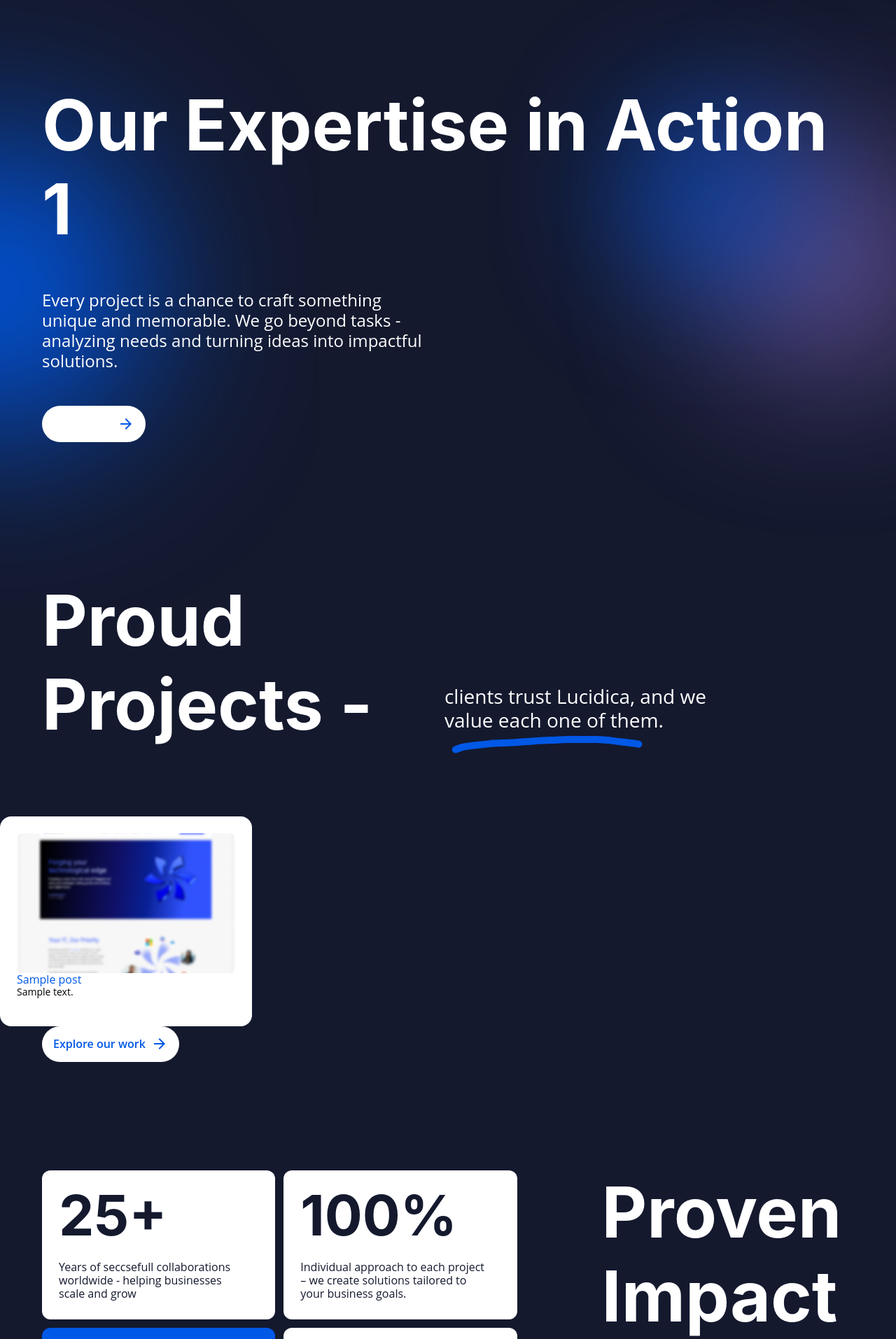
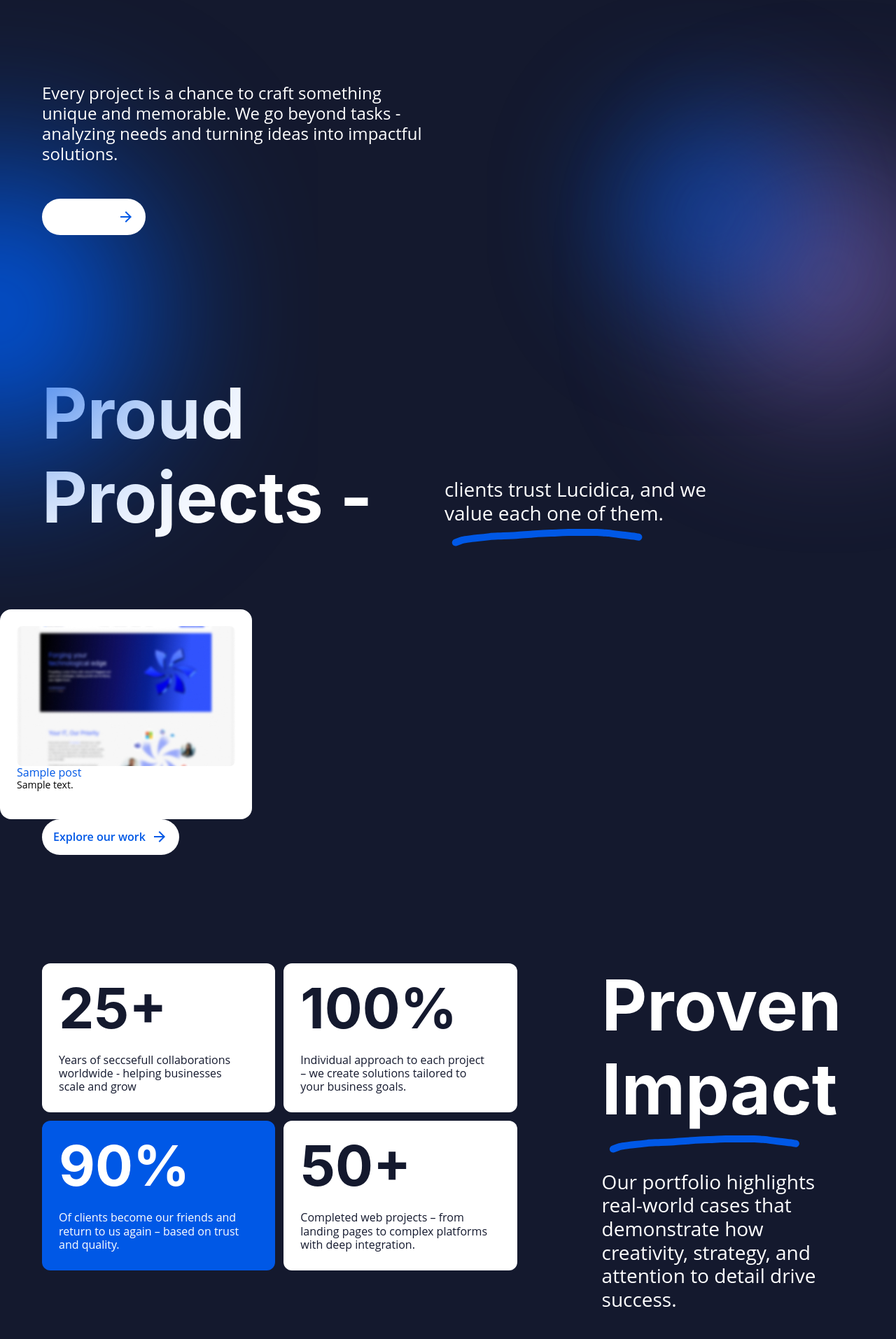
Before and after one commit to microna/lucidica-portfolio-wp, a WordPress theme: template theme/lucidica-portfolio/index.php in a window 1280 px wide; the page is wider, and only the part inside the window is pictured. Shown: the part 360-2274 px from the top of that part at 70% size. Run offline with PHP 8.4 and a stand-in for WordPress, Linux system fonts and the light colour scheme; the site name, menu and one post (Sample post) are stand-ins, and other content is empty.

Commit message:
testing 1

```diff
--- a/theme/lucidica-portfolio/index.php
+++ b/theme/lucidica-portfolio/index.php
@@ -15,7 +15,7 @@
     </div>
     <div class="container">
         <div class="hero__content">
-            <h1 class="hero__title fade-in-delay-1">Our Expertise in Action 1</h1>
+            <!-- <h1 class="hero__title fade-in-delay-1">Our Expertise in Action</h1> -->
 
             <p class="hero__text fade-in-delay-3">
                 Every project is a chance to craft something unique and memorable. We
```
